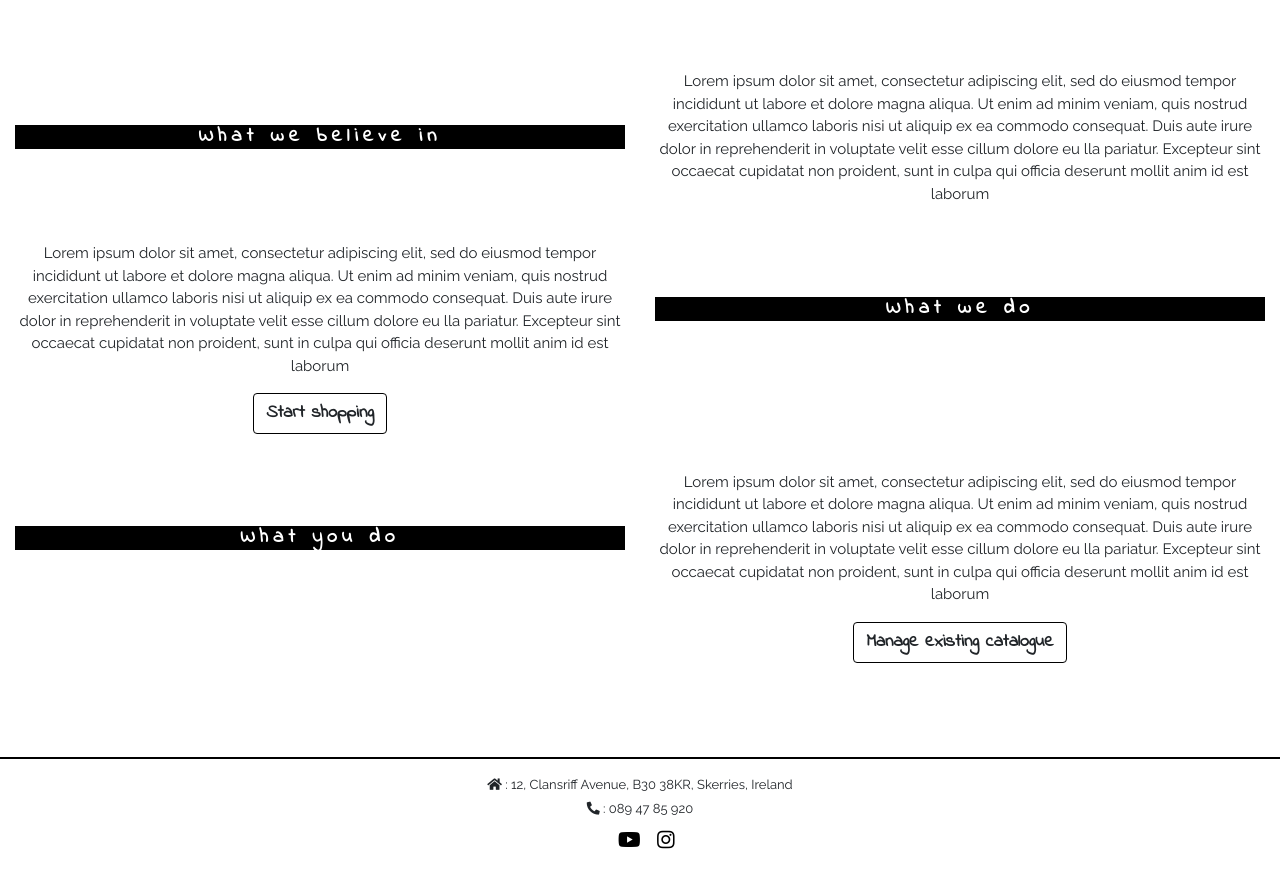
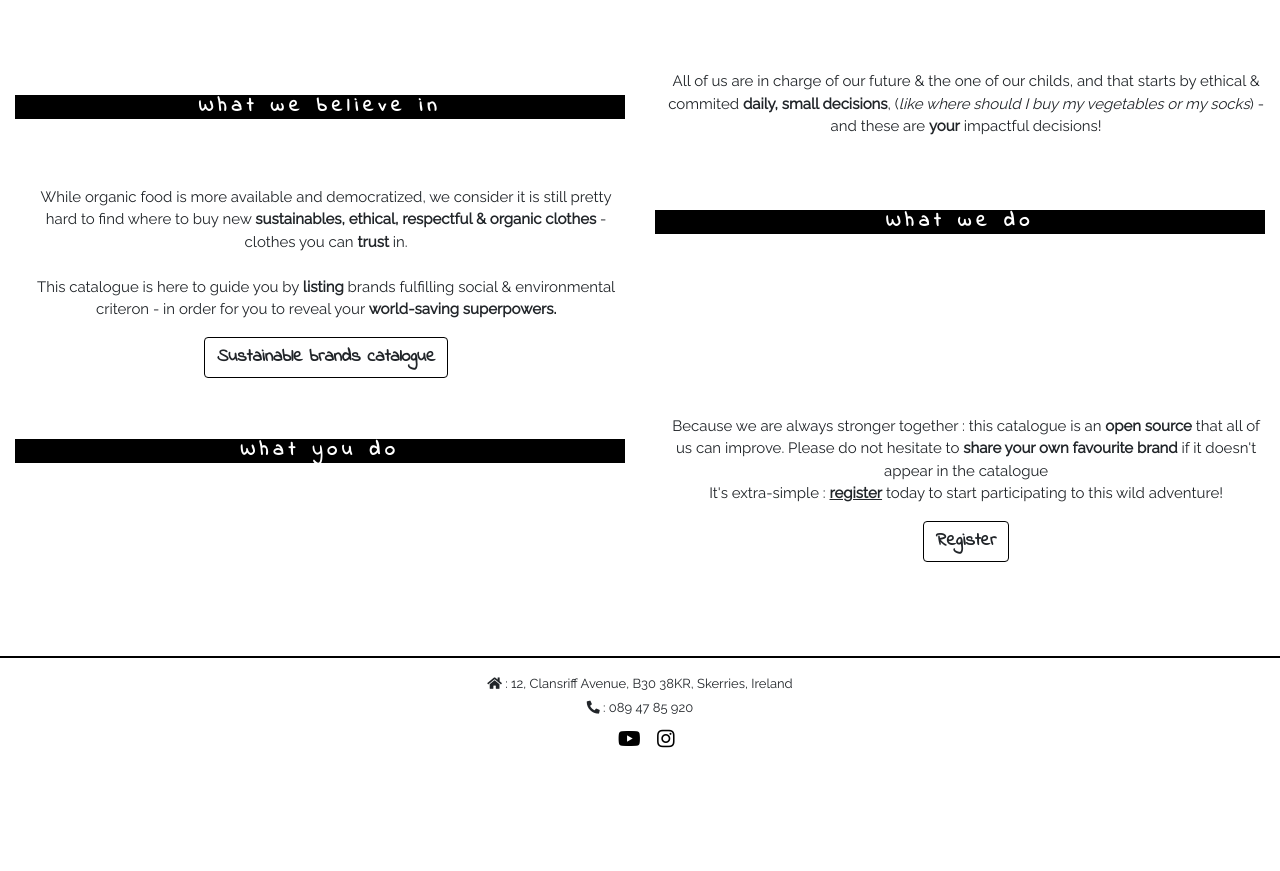
Before and after one commit to ValentineLgd/Sustainable, a Flask app: page / in a window 1280 px wide. Shown: the part 680-1551 px from the top of the page. After the commit the page ends 1428 px from the top, so only its background shows below. Run offline with Flask 2, Linux system fonts and the light colour scheme; some libraries are stand-ins or nearby versions.

Commit message:
Add textes to about page & modify texts to manage pages, improve design, add category & created_by in the brand presentation (manage_brands & get_brands) + correct code to only make visible the brands to be deleted/edited in the manage_brands.html to the user that created it)

```diff
--- a/app.py
+++ b/app.py
@@ -37,6 +37,84 @@ def search():
     return render_template("get_brands.html", brands=brands)
 
 
+@app.route("/login", methods=["GET", "POST"])
+def login():
+    if request.method == "POST":
+        existing_user = mongo.db.users.find_one(
+            {"username": request.form.get("username").lower()})
+
+        if existing_user:
+            if check_password_hash(
+                    existing_user["password"], request.form.get("password")):
+                        session["user"] = request.form.get("username").lower()
+                        flash("Welcome, {}!".format(
+                            request.form.get("username")))
+                        return redirect(url_for(
+                            "manage_brands"))
+            else:
+                flash("Incorrect Username and/or Password")
+                return redirect(url_for("login"))
+
+        else:
+            flash("Incorrect Username and/or Password")
+            return redirect(url_for("login"))
+
+    return render_template("login.html")
+
+
+
+@app.route("/logout")
+def logout():
+    flash("You have been logged out")
+    session.pop("user")
+    return redirect(url_for("login"))
+
+
+@app.route("/manage_brands")
+def manage_brands():
+    brands = mongo.db.brands.find()
+    return render_template("manage_brands.html", brands=brands)
+
+
+@app.route("/add_brands", methods=["GET", "POST"])
+def add_brands():
+    if request.method == "POST":
+        brand = {
+            "country": request.form.get("country"),
+            "brand_name": request.form.get("brand_name"),
+            "category_name": request.form.get("category_name"),
+            "description": request.form.get("description"),
+            "website": request.form.get("website"),
+            "created_by": session["user"]
+        }
+        mongo.db.brands.insert_one(brand)
+        flash("Brand Successfully Added! Thank you for your help!")
+        return redirect(url_for("manage_brands"))
+
+    categories = mongo.db.categories.find().sort("category_name", 1)
+    return render_template("add_brands.html", categories=categories)
+
+
+@app.route("/edit_brands/<brand_id>", methods=["GET", "POST"])
+def edit_brands(brand_id):
+    if request.method == "POST":
+        submit = {
+            "country": request.form.get("country"),
+            "brand_name": request.form.get("brand_name"),
+            "category_name": request.form.get("category_name"),
+            "description": request.form.get("description"),
+            "website": request.form.get("website"),
+            "created_by": session["user"]
+        }
+        mongo.db.brands.update({"_id": ObjectId(brand_id)}, submit)
+        flash("Brand Successfully Updated! Thank you for your help!")
+        return redirect(url_for("manage_brands"))
+
+    brand = mongo.db.brands.find_one({"_id": ObjectId(brand_id)})
+    categories = mongo.db.categories.find().sort("category_name", 1)
+    return render_template("edit_brands.html", brand=brand, categories=categories)
+
+
 @app.route("/register", methods=["GET", "POST"])
 def register():
     if request.method == "POST":
@@ -56,89 +134,17 @@ def register():
         session["user"] = request.form.get("username").lower()
         flash("Registration Successful! Welcome, {}!".format(
                             request.form.get("username")))
-        return redirect(url_for("add_brands"))
+        return redirect(url_for("manage_brands"))
 
     return render_template("register.html")
-
-
-@app.route("/login", methods=["GET", "POST"])
-def login():
-    if request.method == "POST":
-        existing_user = mongo.db.users.find_one(
-            {"username": request.form.get("username").lower()})
-
-        if existing_user:
-            if check_password_hash(
-                    existing_user["password"], request.form.get("password")):
-                        session["user"] = request.form.get("username").lower()
-                        flash("Welcome, {}!".format(
-                            request.form.get("username")))
-                        return redirect(url_for(
-                            "get_brands"))
-            else:
-                flash("Incorrect Username and/or Password")
-                return redirect(url_for("login"))
-
-        else:
-            flash("Incorrect Username and/or Password")
-            return redirect(url_for("login"))
-
-    return render_template("login.html")
-
-
-
-@app.route("/logout")
-def logout():
-    flash("You have been logged out")
-    session.pop("user")
-    return redirect(url_for("login"))
-
-
-@app.route("/add_brands", methods=["GET", "POST"])
-def add_brands():
-    if request.method == "POST":
-        brand = {
-            "country": request.form.get("country"),
-            "brand_name": request.form.get("brand_name"),
-            "description": request.form.get("description"),
-            "website": request.form.get("website"),
-            "created_by": session["user"]
-        }
-        mongo.db.brands.insert_one(brand)
-        flash("Brand Successfully Added! Thank you for your help!")
-        return redirect(url_for("get_brands"))
-    return render_template("add_brands.html")
-
-
-@app.route("/edit_brands/<brand_id>", methods=["GET", "POST"])
-def edit_brands(brand_id):
-    if request.method == "POST":
-        submit = {
-            "country": request.form.get("country"),
-            "brand_name": request.form.get("brand_name"),
-            "description": request.form.get("description"),
-            "website": request.form.get("website"),
-        }
-        mongo.db.brands.update({"_id": ObjectId(brand_id)}, submit)
-        flash("Brand Successfully Updated! Thank you for your help!")
-        return redirect(url_for("manage_brands"))
-
-    brand = mongo.db.brands.find_one({"_id": ObjectId(brand_id)})
-    return render_template("edit_brands.html", brand=brand)
-
 
 
 @app.route("/delete_brand/<brand_id>")
 def delete_brand(brand_id):
     mongo.db.brands.remove({"_id": ObjectId(brand_id)})
     flash("Brand Successfully Deleted")
-    return redirect(url_for("get_brands"))
+    return redirect(url_for("manage_brands"))
 
-
-@app.route("/manage_brands")
-def manage_brands():
-    brands = mongo.db.brands.find()
-    return render_template("manage_brands.html", brands=brands)
 
 
 if __name__ == "__main__":
--- a/static/css/style.css
+++ b/static/css/style.css
@@ -225,13 +225,9 @@ ul {
 }
 
 .title h2 {
-    margin-top:5%;
     margin-bottom:5%;
 }
-
-.margin-what {
-    margin-left:13%;
-}}
+}
 
 .title h2:hover {
     background-color:white;
@@ -242,6 +238,7 @@ ul {
     text-align: center;
     margin-top:1%;
     margin-bottom:5%;
+    margin-left:2%;
     font-size: 18px;
 }
 
@@ -250,7 +247,7 @@ ul {
     text-align: center;
     font-weight: 900;
     letter-spacing: 5px;
-    margin-top:10%;
+    margin-top:5%;
     margin-bottom:10%;
     background-color:black;
     color:white;
@@ -361,6 +358,11 @@ ul {
     margin-left:5%;
     margin-right:5%;
     padding: 15px;
+    height: 450px;
+}
+
+.frame-col-get {
+    height:400px;
 }
 
 @media only screen and (max-width: 500px) {
@@ -376,7 +378,7 @@ ul {
 
 .content-brand {
     margin-top:5%;
-    margin-bottom: 15%;
+    margin-bottom: 5%;
     font-size: 14px;
 }
 
@@ -390,6 +392,10 @@ ul {
     background-color:black;
     color:white;
     padding: 30px;
+}
+
+.createdby {
+    text-align:right;
 }
 
 .together-word {
@@ -621,6 +627,11 @@ ul {
     color:white;
 }
 
+.manage-catalogue-p-1 {
+
+    padding-top:7%;
+}
+
 .p-catalogue-1 {
     border: 2px solid white;
     padding:5px;
@@ -656,11 +667,17 @@ ul {
 
 .vertical-center {
   margin: auto;
+  margin-top:3%;
+  margin-bottom:3%;
   position: absolute;
-  top: 92%;
+  top: 90%;
   padding-bottom:5%;
   -ms-transform: translateY(-50%);
   transform: translateY(-50%);
+}
+
+.vertical-center-form {
+    top:92%;
 }
 
 .btn-small {
--- a/templates/about.html
+++ b/templates/about.html
@@ -15,38 +15,37 @@
         <div class ="page-about-content">
         <div class="container-fluid">
             <div class="row justify-content-center">
-                <div class="col-lg-6 col-10">
+                <div class="col-lg-6 col-12">
                     <div class="title title-border">
                         <h2> What we believe in
                         </h2>
                     </div>
                 </div>
-                <div class="col-lg-6 col-10">
+                <div class="col-lg-6 col-11">
                     <div class="text-about">
-                        <p>Lorem ipsum dolor sit amet, consectetur adipiscing elit, sed do eiusmod tempor incididunt ut labore et
-                            dolore magna aliqua. Ut enim ad minim veniam, quis nostrud exercitation ullamco laboris nisi ut aliquip
-                            ex ea commodo consequat. Duis aute irure dolor in reprehenderit in voluptate velit esse cillum dolore eu
-                            lla pariatur. Excepteur sint occaecat cupidatat non proident, sunt in culpa qui officia deserunt mollit anim
-                            id est laborum
+                        <p>All of us are in charge of our future & the one of our childs, and that starts
+                            by ethical & commited <strong>daily, small decisions</strong>, (<em>like where should I
+                            buy my vegetables or my socks</em>) - and these are <strong>your</strong> impactful decisions!
                         </p>
                     </div>
                 </div>
             </div>
         </div>
         <div class="container-fluid">
-            <div class="row margin-what flex-column-reverse flex-lg-row">
-                <div class="col-lg-6 col-10">
+            <div class="row flex-column-reverse flex-lg-row">
+                <div class="col-lg-6 col-11">
                     <div class="text-about">
-                        <p>Lorem ipsum dolor sit amet, consectetur adipiscing elit, sed do eiusmod tempor incididunt ut labore et
-                            dolore magna aliqua. Ut enim ad minim veniam, quis nostrud exercitation ullamco laboris nisi ut aliquip
-                            ex ea commodo consequat. Duis aute irure dolor in reprehenderit in voluptate velit esse cillum dolore eu
-                            lla pariatur. Excepteur sint occaecat cupidatat non proident, sunt in culpa qui officia deserunt mollit anim
-                            id est laborum
+                        <p>While organic food is more available and democratized,
+                            we consider it is still pretty hard to find where
+                            to buy new <strong>sustainables, ethical, respectful & organic clothes</strong> - clothes you can <strong>trust</strong> in.
+                            <br><br>
+                            This catalogue is here to guide you by <strong>listing</strong> brands fulfilling social & environmental criteron
+                            - in order for you to reveal your <strong>world-saving superpowers.</strong>
                         </p>
-                        <a class="btn" href="{{ url_for('get_brands') }}" role="button">Start shopping</a>
+                        <a class="btn" href="{{ url_for('get_brands') }}" role="button">Sustainable brands catalogue</a>
                     </div>
                 </div>
-                <div class="col-lg-6 col-10">
+                <div class="col-lg-6 col-12">
                     <div class="title title-border">
                         <h2> What we do</h2>
                     </div>
@@ -55,21 +54,19 @@
         </div>
         <div class="container-fluid">
             <div class="row justify-content-center">
-                <div class="col-lg-6 col-10">
+                <div class="col-lg-6 col-12">
                     <div class="title title-border">
                         <h2> What you do
                         </h2>
                     </div>
                 </div>
-                <div class="col-lg-6 col-10 ">
+                <div class="col-lg-6 col-11 ">
                     <div class="text-about">
-                        <p>Lorem ipsum dolor sit amet, consectetur adipiscing elit, sed do eiusmod tempor incididunt ut labore et
-                            dolore magna aliqua. Ut enim ad minim veniam, quis nostrud exercitation ullamco laboris nisi ut aliquip
-                            ex ea commodo consequat. Duis aute irure dolor in reprehenderit in voluptate velit esse cillum dolore eu
-                            lla pariatur. Excepteur sint occaecat cupidatat non proident, sunt in culpa qui officia deserunt mollit anim
-                            id est laborum
+                        <p>Because we are always stronger together : this catalogue is an <strong>open source</strong> that all of us can improve.
+                            Please do not hesitate to <strong>share your own favourite brand</strong> if it doesn't appear in the catalogue<br>
+                            It's extra-simple : <strong><u>register</u></strong> today to start participating to this wild adventure!
                         </p>
-                        <a class="btn" href="{{ url_for('manage_brands') }}" role="button">Manage existing catalogue</a>
+                        <a class="btn" href="{{ url_for('register') }}" role="button">Register</a>
                     </div>
                 </div>
             </div>
--- a/templates/base.html
+++ b/templates/base.html
@@ -29,12 +29,12 @@
             </li>
             {% if session.user %}
             <li><a class="nav-link active" aria-current="page" href="{{ url_for('logout') }}">Log Out</a></li>
-                  <li class="nav-item dropdown">
-            <a class="nav-link dropdown-toggle" href="{{ url_for('manage_brands') }}" id="navbarDropdown" role="button" data-toggle="dropdown" aria-haspopup="true" aria-expanded="false">
+            <li class="nav-item dropdown">
+            <a class="nav-link dropdown-toggle" href="{{ url_for('manage_brands') }}" id="navbarDropdown2" role="button" data-toggle="dropdown" aria-haspopup="true" aria-expanded="false">
             Manage catalogue
             </a>
-            <div class="dropdown-menu" aria-labelledby="navbarDropdown">
-            <a class="dropdown-item" href="{{ url_for('manage_brands') }}">Edit catalogue</a>
+            <div class="dropdown-menu" aria-labelledby="navbarDropdown2">
+            <a class="dropdown-item" href="{{ url_for('manage_brands') }}">Edit your references</a>
             <a class="dropdown-item" href="{{ url_for('add_brands') }}">Add a brand</a>
             </div>
         </li>
```
Also changed, not shown: templates/add_brands.html (+11 -1 lines), templates/edit_brands.html (+14 -1 lines), templates/get_brands.html (+15 -10 lines), templates/manage_brands.html (+16 -13 lines).
